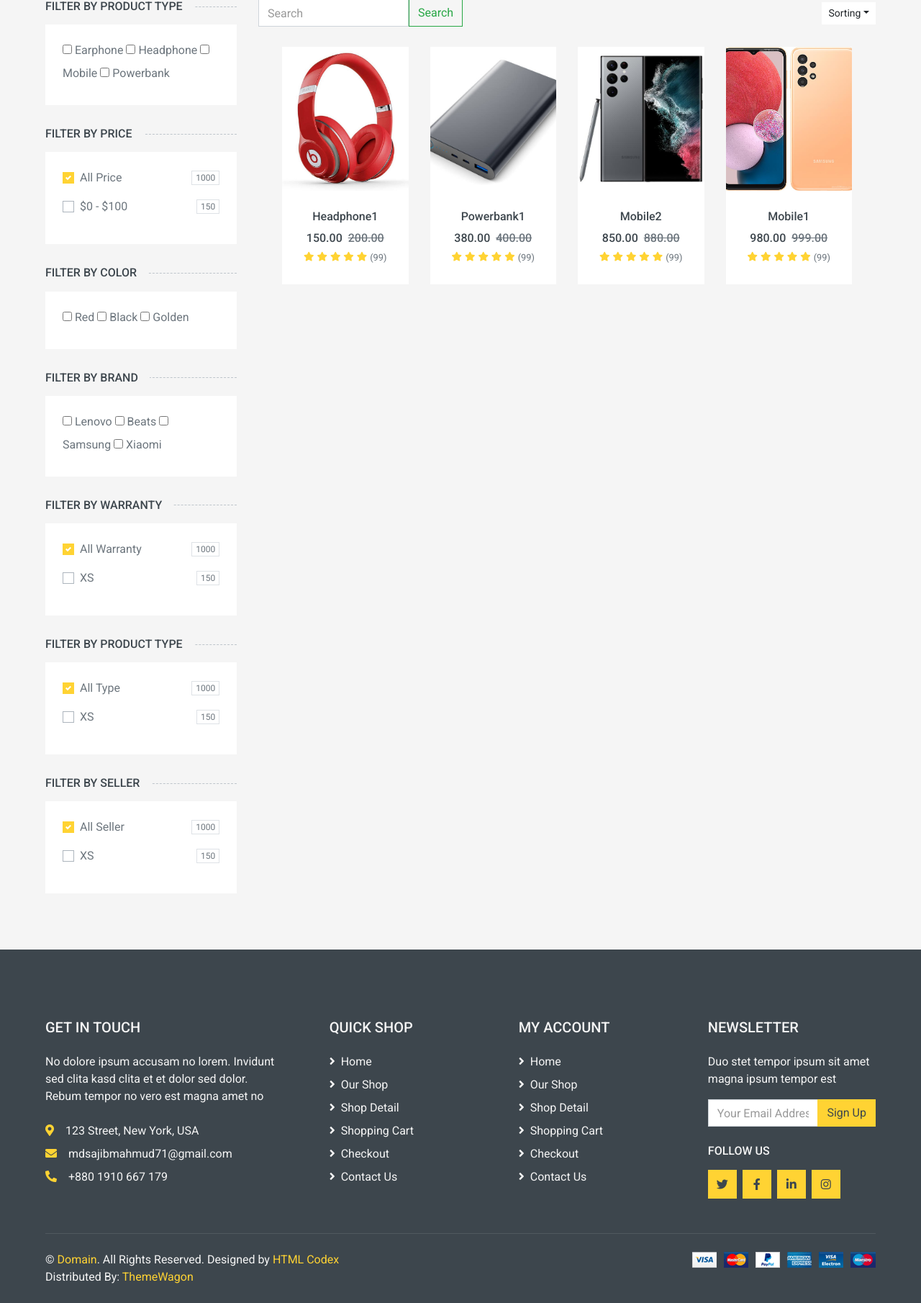
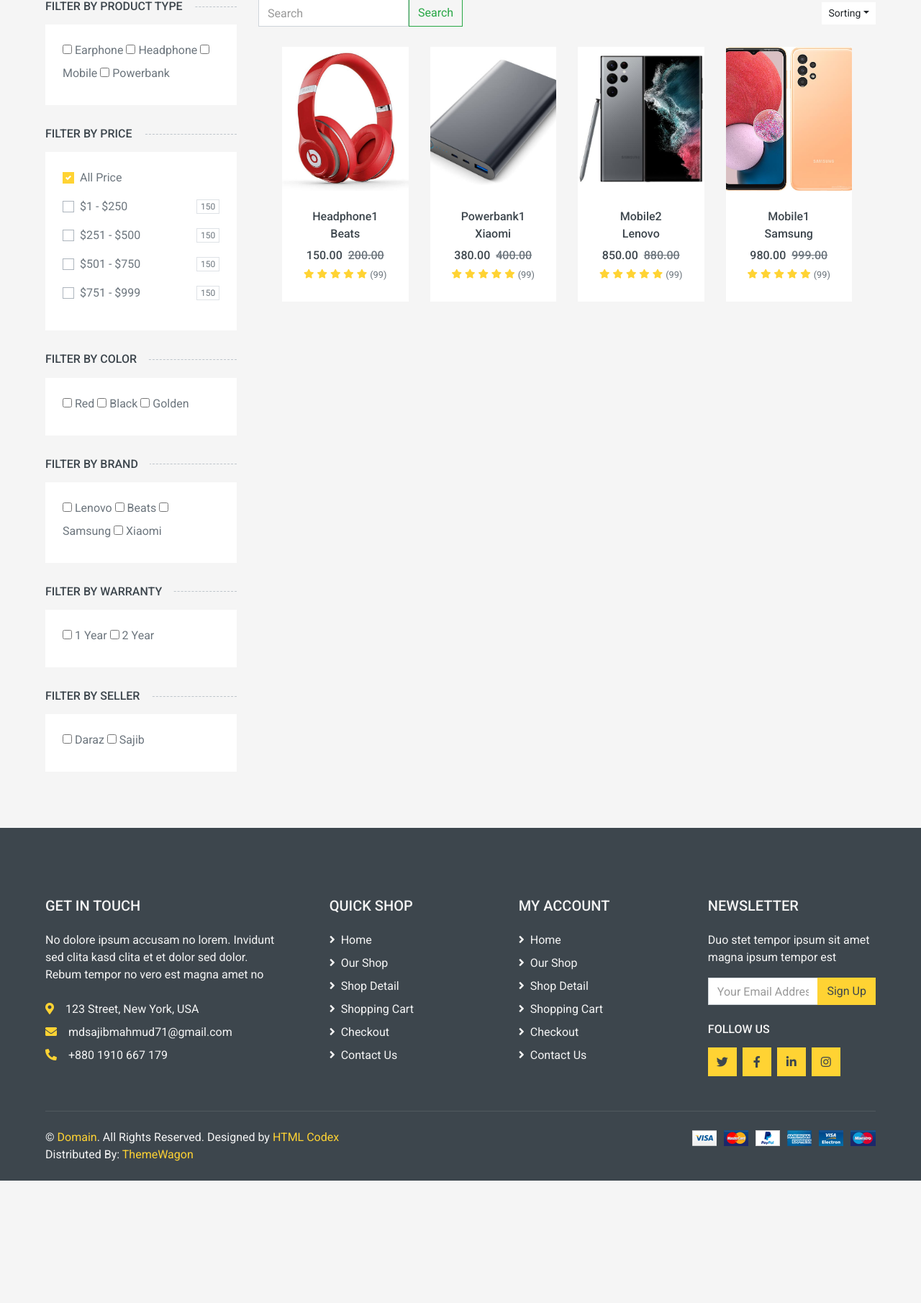
Before and after one commit to sajib707/qsl-solution, a Django app: page /list_products/ in a window 1280 px wide. Shown: the part 293-2103 px from the top of the page at 72% size. After the commit the page ends 1933 px from the top, so only its background shows below. Run offline with Django 4.2, Linux system fonts and the light colour scheme; data comes from the database, SQL or seed files in the repository; some libraries are stand-ins or nearby versions.

Commit message:
added flter by warranty and seller

```diff
--- a/products/views.py
+++ b/products/views.py
@@ -1,4 +1,6 @@
 
+from functools import reduce
+import operator
 from django.http import JsonResponse
 from django.shortcuts import render, get_object_or_404
 from .models import Product, Category, ProductType
--- a/templates/products/listproducts.html
+++ b/templates/products/listproducts.html
@@ -43,15 +43,29 @@
                 </div>
                 <h6 class="section-title position-relative text-uppercase mb-3"><span class="bg-secondary pr-3">Filter by price</span></h6>
                 <div class="bg-light p-4 mb-30">
-                    <form class="product-filter">
+                    <form id="priceFilterForm">
                       <div class="custom-control custom-checkbox d-flex align-items-center justify-content-between mb-3">
-                            <input type="checkbox" class="custom-control-input" checked id="price-all">
+                        <input type="checkbox" class="custom-control-input price-checkbox" name="price_range" value="all" id="price-all" checked>
                         <label class="custom-control-label" for="price-all">All Price</label>
-                            <span class="badge border font-weight-normal">1000</span>
                     </div>
                       <div class="custom-control custom-checkbox d-flex align-items-center justify-content-between mb-3">
-                            <input type="checkbox" class="custom-control-input" id="price-1">
-                            <label class="custom-control-label" for="price-1">$0 - $100</label>
+                        <input type="checkbox" class="custom-control-input price-checkbox" name="price_range" value="1-250" id="price-1">
+                        <label class="custom-control-label" for="price-1">$1 - $250</label>
+                        <span class="badge border font-weight-normal">150</span>
+                      </div>
+                      <div class="custom-control custom-checkbox d-flex align-items-center justify-content-between mb-3">
+                        <input type="checkbox" class="custom-control-input price-checkbox" name="price_range" value="251-500" id="price-2">
+                        <label class="custom-control-label" for="price-2">$251 - $500</label>
+                        <span class="badge border font-weight-normal">150</span>
+                      </div>
+                      <div class="custom-control custom-checkbox d-flex align-items-center justify-content-between mb-3">
+                        <input type="checkbox" class="custom-control-input price-checkbox" name="price_range" value="501-750" id="price-3">
+                        <label class="custom-control-label" for="price-3">$501 - $750</label>
+                        <span class="badge border font-weight-normal">150</span>
+                      </div>
+                      <div class="custom-control custom-checkbox d-flex align-items-center justify-content-between mb-3">
+                        <input type="checkbox" class="custom-control-input price-checkbox" name="price_range" value="751-999" id="price-4">
+                        <label class="custom-control-label" for="price-4">$751 - $999</label>
                         <span class="badge border font-weight-normal">150</span>
                       </div>
                     </form>
@@ -80,49 +94,26 @@
                     {% endfor %}
                 </form>
                 </div>
+
+                <!-- Warranty Start -->
                 <h6 class="section-title position-relative text-uppercase mb-3"><span class="bg-secondary pr-3">Filter by Warranty</span></h6>
                 <div class="bg-light p-4 mb-30">
-                    <form class="product-filter">
-                        <div class="custom-control custom-checkbox d-flex align-items-center justify-content-between mb-3">
-                            <input type="checkbox" class="custom-control-input" checked id="size-all">
-                            <label class="custom-control-label" for="size-all">All Warranty</label>
-                            <span class="badge border font-weight-normal">1000</span>
-                        </div>
-                        <div class="custom-control custom-checkbox d-flex align-items-center justify-content-between mb-3">
-                            <input type="checkbox" class="custom-control-input" id="size-1">
-                            <label class="custom-control-label" for="size-1">XS</label>
-                            <span class="badge border font-weight-normal">150</span>
-                        </div>
+                    <form id="warrantyFilterForm" method="GET">
+                      {% for warranty in warranties %}
+                          <input type="checkbox" name="warranty" value="{{ warranty }}" id="{{ warranty }}" class="warranty-checkbox">
+                          <label for="{{ warranty }}">{{ warranty }} Year</label>
+                      {% endfor %}
                   </form>
                   </div>
-                <h6 class="section-title position-relative text-uppercase mb-3"><span class="bg-secondary pr-3">Filter by Product Type</span></h6>
-                <div class="bg-light p-4 mb-30">
-                    <form class="product-filter">
-                        <div class="custom-control custom-checkbox d-flex align-items-center justify-content-between mb-3">
-                            <input type="checkbox" class="custom-control-input" checked id="size-all">
-                            <label class="custom-control-label" for="size-all">All Type</label>
-                            <span class="badge border font-weight-normal">1000</span>
-                        </div>
-                        <div class="custom-control custom-checkbox d-flex align-items-center justify-content-between mb-3">
-                            <input type="checkbox" class="custom-control-input" id="size-1">
-                            <label class="custom-control-label" for="size-1">XS</label>
-                            <span class="badge border font-weight-normal">150</span>
-                        </div>
-                    </form>
-                </div>
+
+                <!-- Seller Start -->
                 <h6 class="section-title position-relative text-uppercase mb-3"><span class="bg-secondary pr-3">Filter by Seller</span></h6>
                 <div class="bg-light p-4 mb-30">
-                    <form class="product-filter">
-                        <div class="custom-control custom-checkbox d-flex align-items-center justify-content-between mb-3">
-                            <input type="checkbox" class="custom-control-input" checked id="size-all">
-                            <label class="custom-control-label" for="size-all">All Seller</label>
-                            <span class="badge border font-weight-normal">1000</span>
-                        </div>
-                        <div class="custom-control custom-checkbox d-flex align-items-center justify-content-between mb-3">
-                            <input type="checkbox" class="custom-control-input" id="size-1">
-                            <label class="custom-control-label" for="size-1">XS</label>
-                            <span class="badge border font-weight-normal">150</span>
-                        </div>
+                    <form id="sellerFilterForm" method="GET">
+                      {% for seller in sellers %}
+                          <input type="checkbox" name="seller" value="{{ seller }}" id="{{ seller }}" class="seller-checkbox">
+                          <label for="{{ seller }}">{{ seller }}</label>
+                      {% endfor %}
                   </form>
                   </div>
             </div>
@@ -171,6 +162,7 @@
                             </div>
                             <div class="text-center py-4">
                               <a class="h6 text-decoration-none text-truncate" href="{{ product.get_absolute_url }}">{{product.title}}</a>
+                              <br><a class="h6 text-decoration-none text-truncate" href="{{ product.get_absolute_url }}">{{product.brand}}</a>
                               <div class="d-flex align-items-center justify-content-center mt-2">
                                 <h6>{{product.discount_price}}</h6>
                                 <h6 class="text-muted ml-2">
@@ -271,12 +263,14 @@ $(document).ready(function() {
 function filterProducts() {
     var brandFormData = $('#brandFilterForm').serialize();
     var colorFormData = $('#colorFilterForm').serialize();
+    var warrantyFormData = $('#warrantyFilterForm').serialize();
+    var sellerFormData = $('#sellerFilterForm').serialize();
     var productTypeFormData = $('#productTypeFilterForm').serialize();
 
 
     $.ajax({
         url: '/list_products/',
-        data: brandFormData + '&' + colorFormData + '&' + productTypeFormData,
+        data: brandFormData + '&' + colorFormData + '&' + warrantyFormData + '&' + sellerFormData + '&' + productTypeFormData,
         dataType: 'json',
         success: function(response) {
             var products = response.products;
@@ -330,6 +324,7 @@ function getImageHtml(images) {
     return html;
 }
 
+
 </script>
 
 
```
Lines whose indentation alone changed are shown as unchanged.
